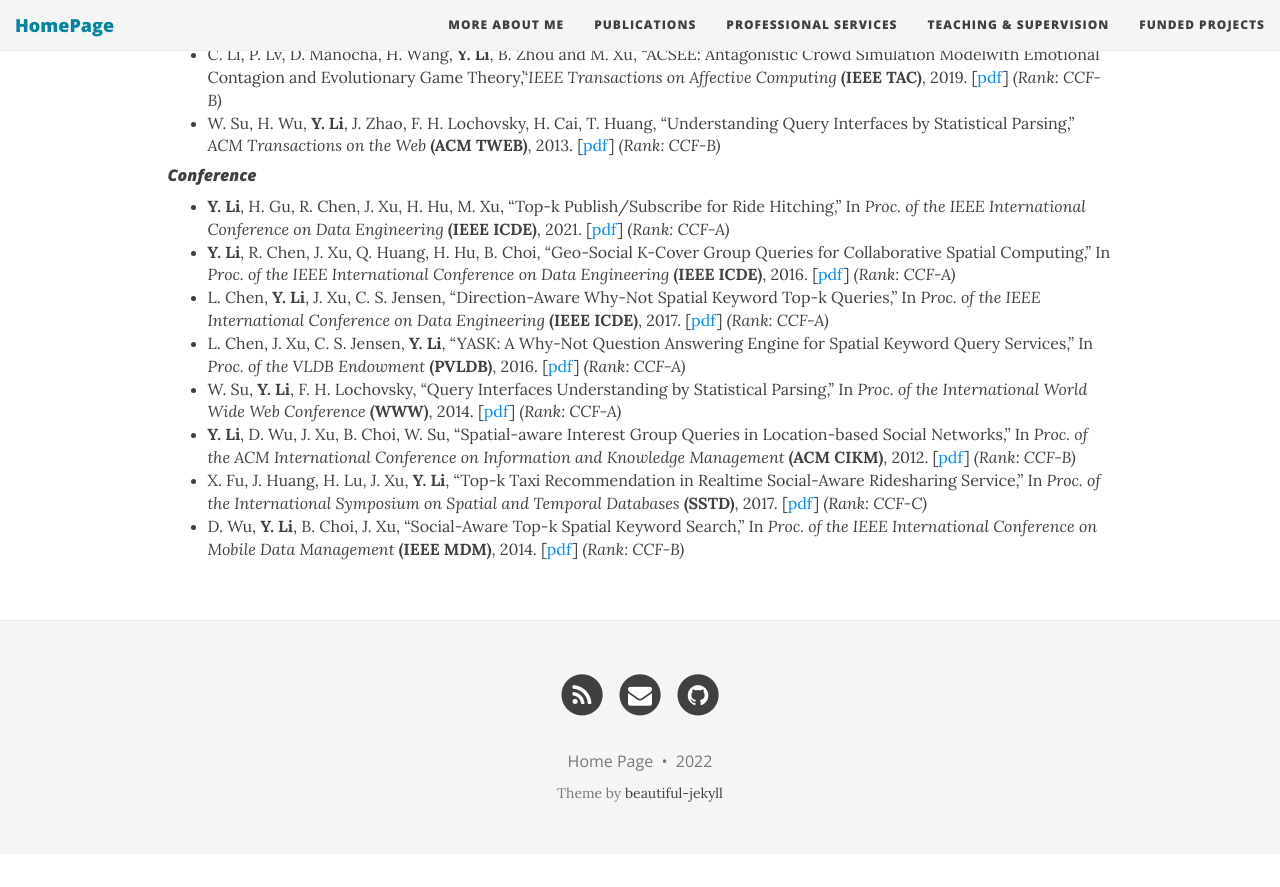
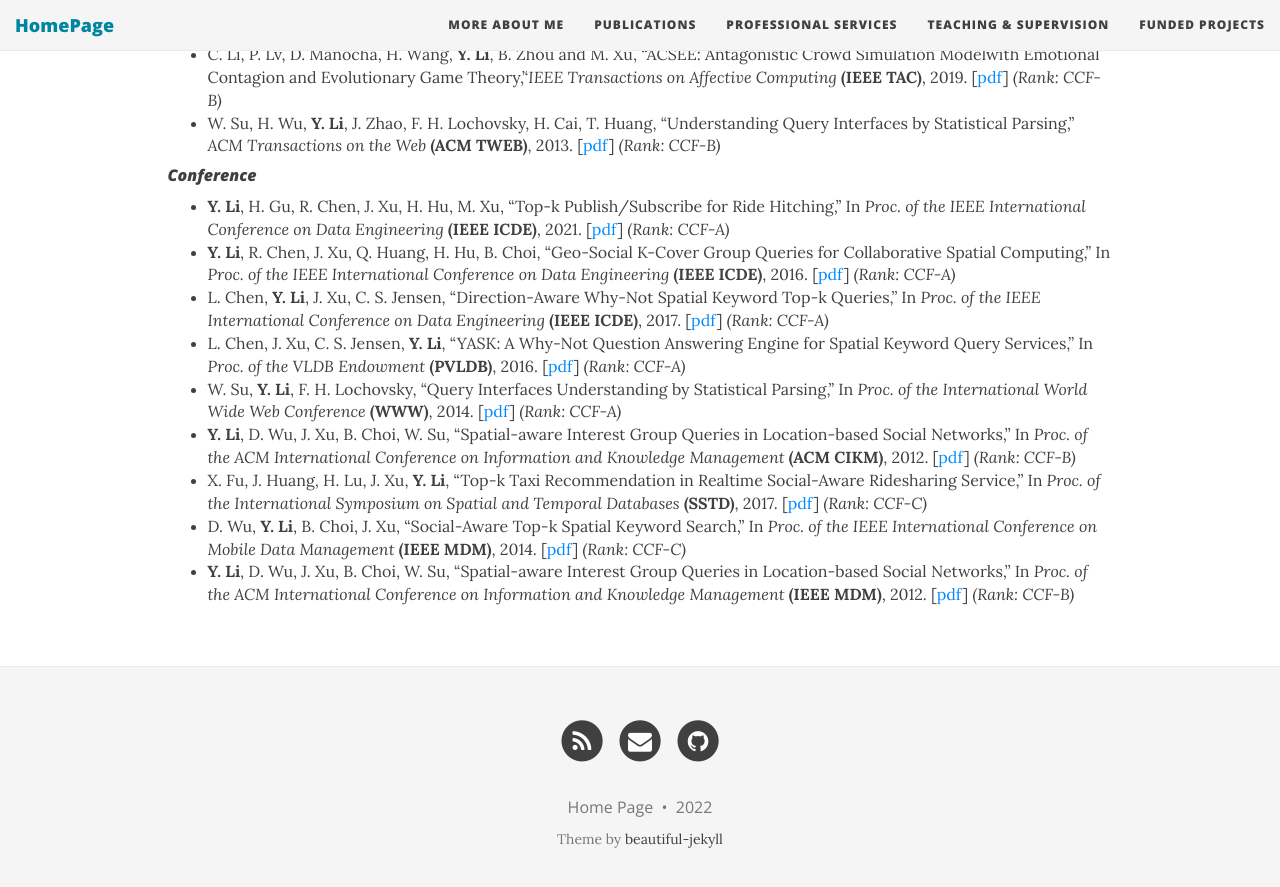
Before and after one commit to zzudb/zzudb.github.io, a Jekyll site: the page built from pages/mypublications.md, in a window 1280 px wide and 900 px high, scrolled down 630 px. Shown: the top 887 px of the window. Built offline with Jekyll 4.4.1, drawn with Linux system fonts in a browser that asks for light colours; nearby versions of some CDN libraries; before the commit the page ends 1484 px from its top, so only the background shows below that.

Commit message:
Update mypublications.md

```diff
--- a/pages/mypublications.md
+++ b/pages/mypublications.md
@@ -28,4 +28,5 @@ show-avatar: false
 * W. Su, **Y. Li**, F. H. Lochovsky, "Query Interfaces Understanding by Statistical Parsing,'' In _Proc. of the International World Wide Web Conference_ **(WWW)**,  2014. [[pdf](https://zzudb.github.io/pages/mypublications/)] _(Rank: CCF-A)_
 * **Y. Li**, D. Wu, J. Xu, B. Choi, W. Su, "Spatial-aware Interest Group Queries in Location-based Social Networks,'' In _Proc. of the ACM International Conference on Information and Knowledge Management_ **(ACM CIKM)**, 2012. [[pdf](https://zzudb.github.io/pages/mypublications/)] _(Rank: CCF-B)_
 * X. Fu, J. Huang, H. Lu, J. Xu, **Y. Li**, "Top-k Taxi Recommendation in Realtime Social-Aware Ridesharing Service,'' In _Proc. of the International Symposium on Spatial and Temporal Databases_ **(SSTD)**, 2017. [[pdf](https://zzudb.github.io/pages/mypublications/)] _(Rank: CCF-C)_
-* D. Wu, **Y. Li**, B. Choi, J. Xu, "Social-Aware Top-k Spatial Keyword Search,'' In _Proc. of the IEEE International Conference on Mobile Data Management_ **(IEEE MDM)**, 2014. [[pdf](https://zzudb.github.io/pages/mypublications/)] _(Rank: CCF-B)_
+* D. Wu, **Y. Li**, B. Choi, J. Xu, "Social-Aware Top-k Spatial Keyword Search,'' In _Proc. of the IEEE International Conference on Mobile Data Management_ **(IEEE MDM)**, 2014. [[pdf](https://zzudb.github.io/pages/mypublications/)] _(Rank: CCF-C)_
+* **Y. Li**, D. Wu, J. Xu, B. Choi, W. Su, "Spatial-aware Interest Group Queries in Location-based Social Networks,'' In _Proc. of the ACM International Conference on Information and Knowledge Management_ **(IEEE MDM)**, 2012. [[pdf](https://zzudb.github.io/pages/mypublications/)] _(Rank: CCF-B)_
```
